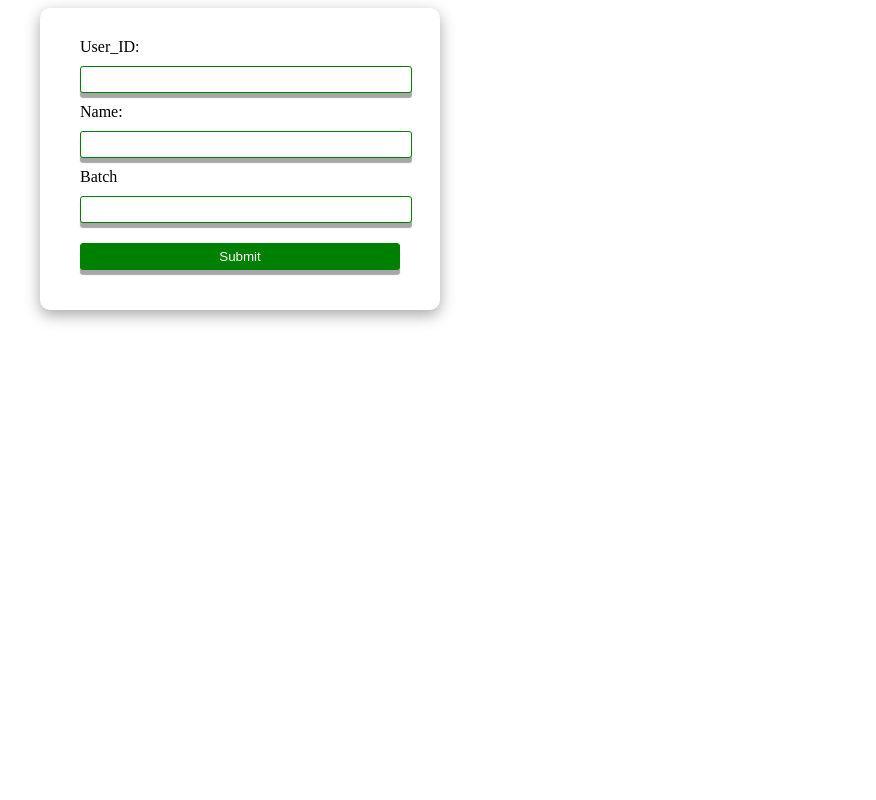
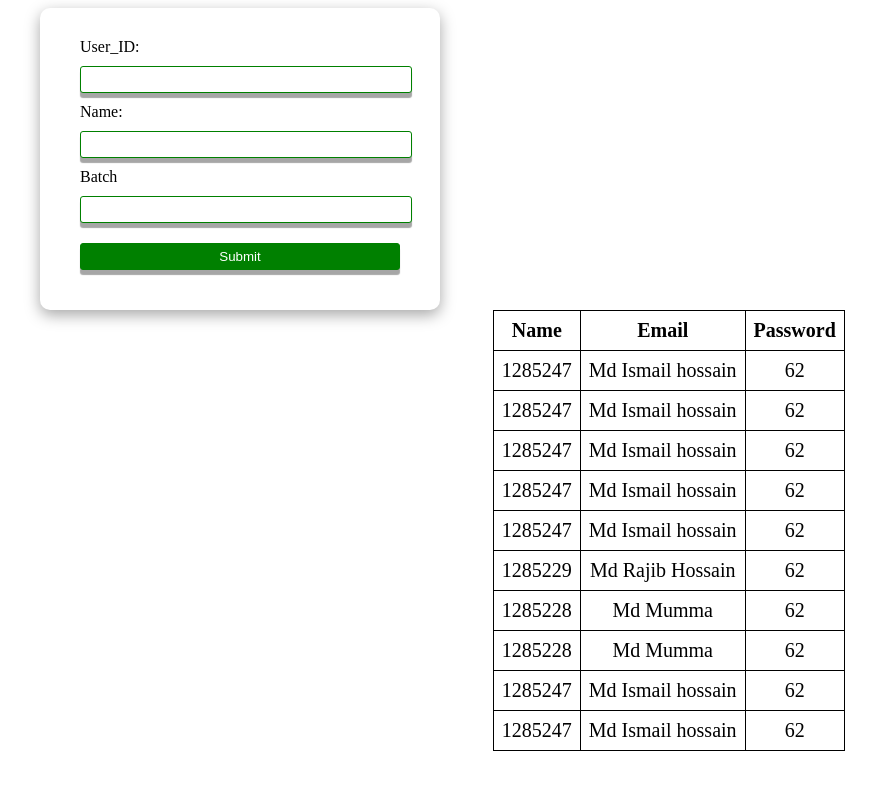
Before and after one commit to mdismail07hossain/Php-Basic, a PHP site: page /form.php in a window 1280 px wide. Shown: the whole page, without its empty margins (400-1276 px from the left). Run offline with PHP 8.4, Linux system fonts and the light colour scheme.

Commit message:
form make done

```diff
--- a/xm_evidence/form/data.txt
+++ b/xm_evidence/form/data.txt
@@ -0,0 +1,10 @@
+1285247,Md Ismail hossain,62
+1285247,Md Ismail hossain,62
+1285247,Md Ismail hossain,62
+1285247,Md Ismail hossain,62
+1285247,Md Ismail hossain,62
+1285229,Md Rajib Hossain,62
+1285228,Md Mumma ,62
+1285228,Md Mumma ,62
+1285247,Md Ismail hossain,62
+1285247,Md Ismail hossain,62
--- a/xm_evidence/form/form.php
+++ b/xm_evidence/form/form.php
@@ -5,6 +5,8 @@ if(isset($_POST["btnsubmit"])){
     $name=$_POST["txtname"];
     $batch=$_POST["txtbatch"];
 
+    $obj = new Student($id,$name,$batch);
+    $obj->save_data();
 }
 ?>
 
@@ -61,5 +63,9 @@ if(isset($_POST["btnsubmit"])){
            <input id="submit" type="submit" name="btnsubmit" value="Submit">
         </form>
     </section>
+
+    <?php
+    Student::display_process();
+    ?>
 </body>
 </html>
--- a/xm_evidence/form/main.php
+++ b/xm_evidence/form/main.php
@@ -6,7 +6,7 @@ class Students{
 }
 class Student extends Students {
     public $batch;
-    public $data_file="data.txt";
+    public static $data_file="data.txt";
     public function __construct($_id,$_name,$_batch){
         $this->id=$_id;
         $this->name=$_name;
@@ -23,12 +23,12 @@ class Student extends Students {
             $student = file(self::$data_file);
 
             echo "
-            <table style='margin-left: 50%; padding-bottom: 10; font-size: 1.25rem; border-collapse: collapse;'>
+            <table style='margin-left: 70%; padding-bottom: 10; font-size: 1.25rem; border-collapse: collapse; text-align: center;'>
                 <thead>
                     <tr>
-                        <th style='border: 1px solid black; padding: 8px;'>Name</th>
-                        <th style='border: 1px solid black; padding: 8px;'>Email</th>
-                        <th style='border: 1px solid black; padding: 8px;'>Password</th>
+                        <th style='border: 1px solid black;text-align: center; padding: 8px;'>Name</th>
+                        <th style='border: 1px solid black;text-align: center; padding: 8px;'>Email</th>
+                        <th style='border: 1px solid black;text-align: center; padding: 8px;'>Password</th>
                     </tr>
                 </thead>
                 <tbody>";
@@ -36,9 +36,9 @@ class Student extends Students {
                 list($id, $name, $batch) = explode(",", trim($process));
                 echo "
                 <tr>
-                    <td style='border: 1px solid black; padding: 8px;'>$id</td>
-                    <td style='border: 1px solid black; padding: 8px;'>$name</td>
-                    <td style='border: 1px solid black; padding: 8px;'>$batch</td>
+                    <td style='border: 1px solid black;text-align: center; padding: 8px;'>$id</td>
+                    <td style='border: 1px solid black;text-align: center; padding: 8px;'>$name</td>
+                    <td style='border: 1px solid black;text-align: center; padding: 8px;'>$batch</td>
                 </tr>";
             }
             echo "
```
